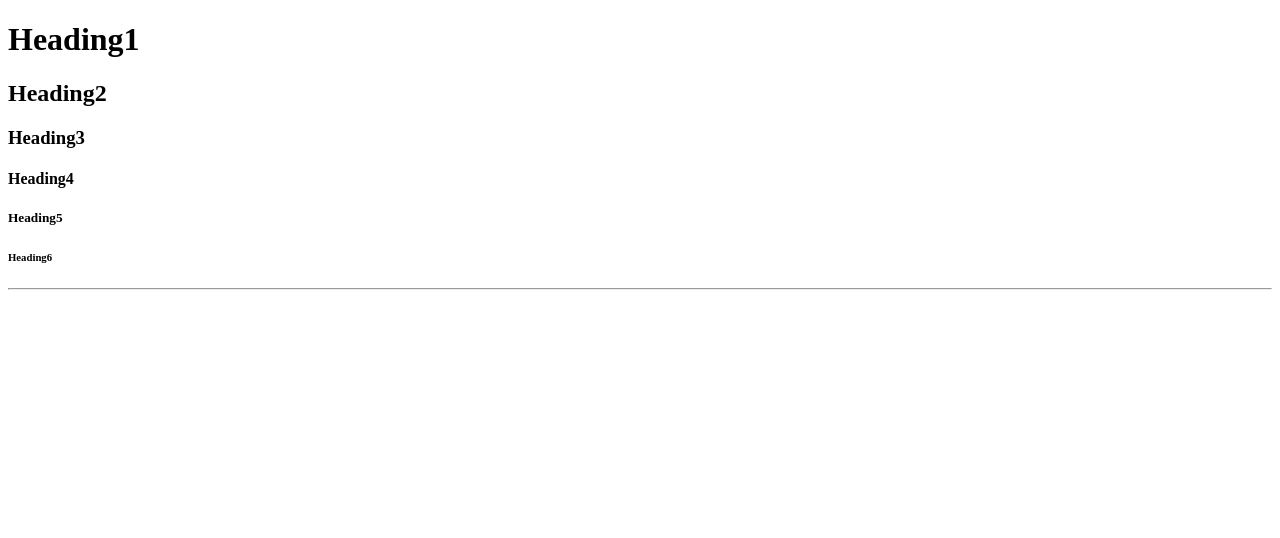
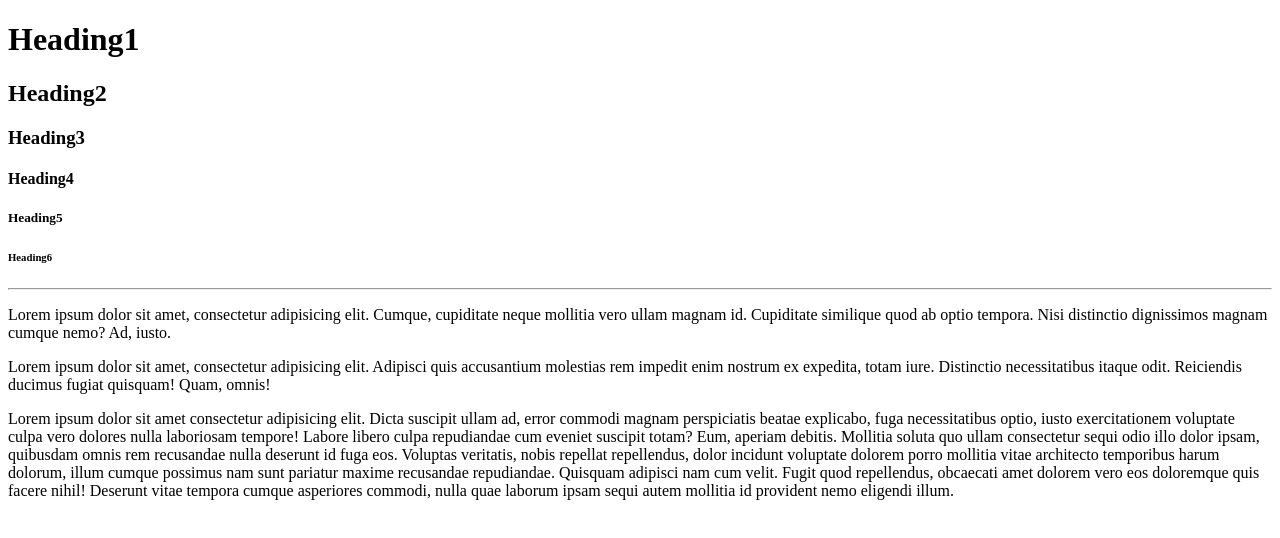
Before and after one commit to Kessarin225/Kessarin225.github.io, a plain HTML site: page index.html in a window 1280 px wide. Drawn offline with Linux system fonts and the light colour scheme.

Commit message:
add lorem1

```diff
--- a/index.html
+++ b/index.html
@@ -13,5 +13,11 @@
   <h5>Heading5</h5>
   <h6>Heading6</h6>
   <hr>
+  <p>Lorem ipsum dolor sit amet, consectetur adipisicing elit. Cumque, cupiditate neque mollitia vero ullam magnam id. Cupiditate similique quod ab optio tempora. Nisi distinctio dignissimos magnam cumque nemo? Ad, iusto.</p>
+  <p>Lorem ipsum dolor sit amet, consectetur adipisicing elit. Adipisci quis accusantium molestias rem impedit enim nostrum ex expedita, totam iure. Distinctio necessitatibus itaque odit. Reiciendis ducimus fugiat quisquam! Quam, omnis!</p>
+  <p>Lorem ipsum dolor sit amet consectetur adipisicing elit. Dicta suscipit ullam ad, error commodi magnam perspiciatis beatae explicabo, fuga necessitatibus optio, iusto exercitationem voluptate culpa vero dolores nulla laboriosam tempore!
+  Labore libero culpa repudiandae cum eveniet suscipit totam? Eum, aperiam debitis. Mollitia soluta quo ullam consectetur sequi odio illo dolor ipsam, quibusdam omnis rem recusandae nulla deserunt id fuga eos.
+  Voluptas veritatis, nobis repellat repellendus, dolor incidunt voluptate dolorem porro mollitia vitae architecto temporibus harum dolorum, illum cumque possimus nam sunt pariatur maxime recusandae repudiandae. Quisquam adipisci nam cum velit.
+  Fugit quod repellendus, obcaecati amet dolorem vero eos doloremque quis facere nihil! Deserunt vitae tempora cumque asperiores commodi, nulla quae laborum ipsam sequi autem mollitia id provident nemo eligendi illum.</p>
 </body>
 </html>
```
